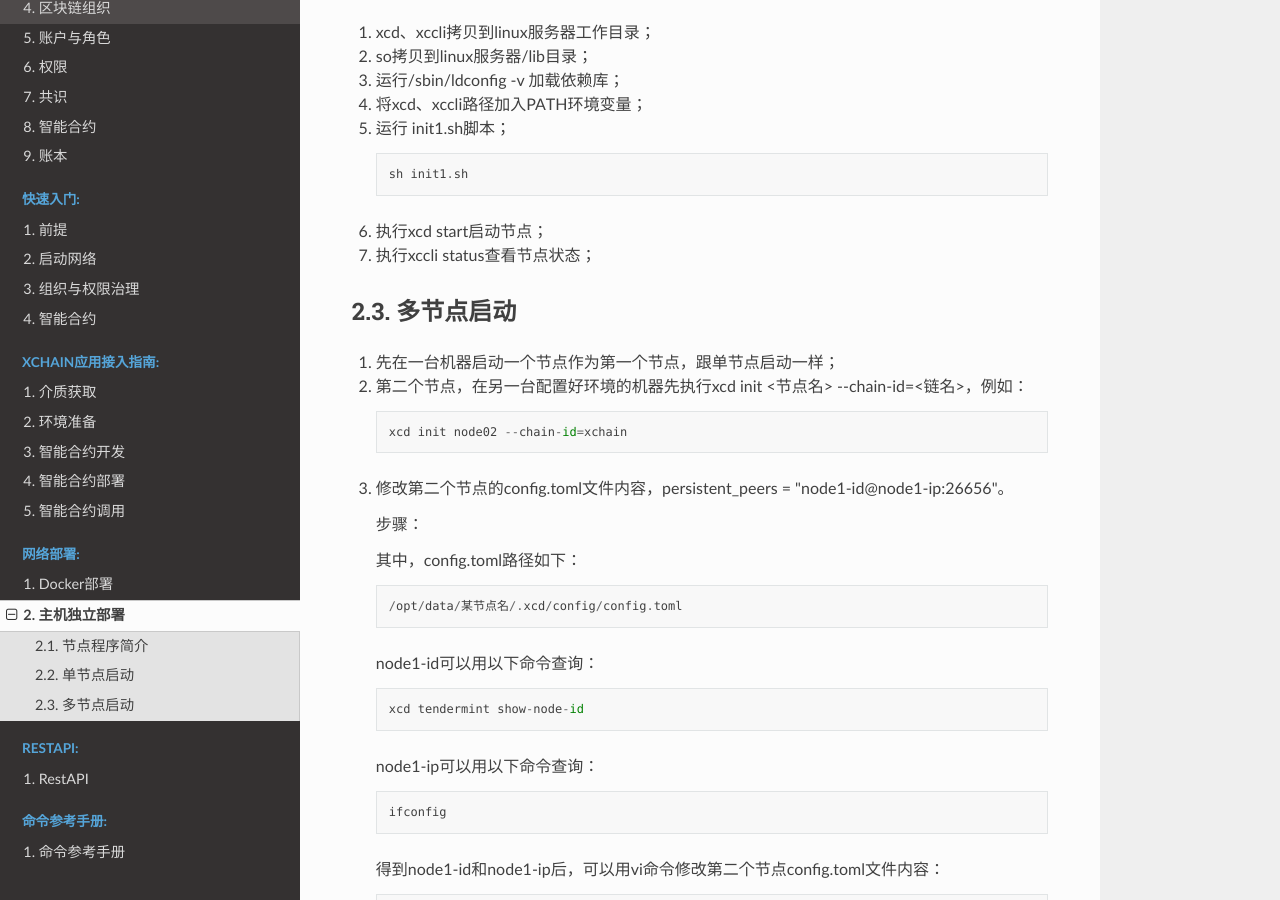
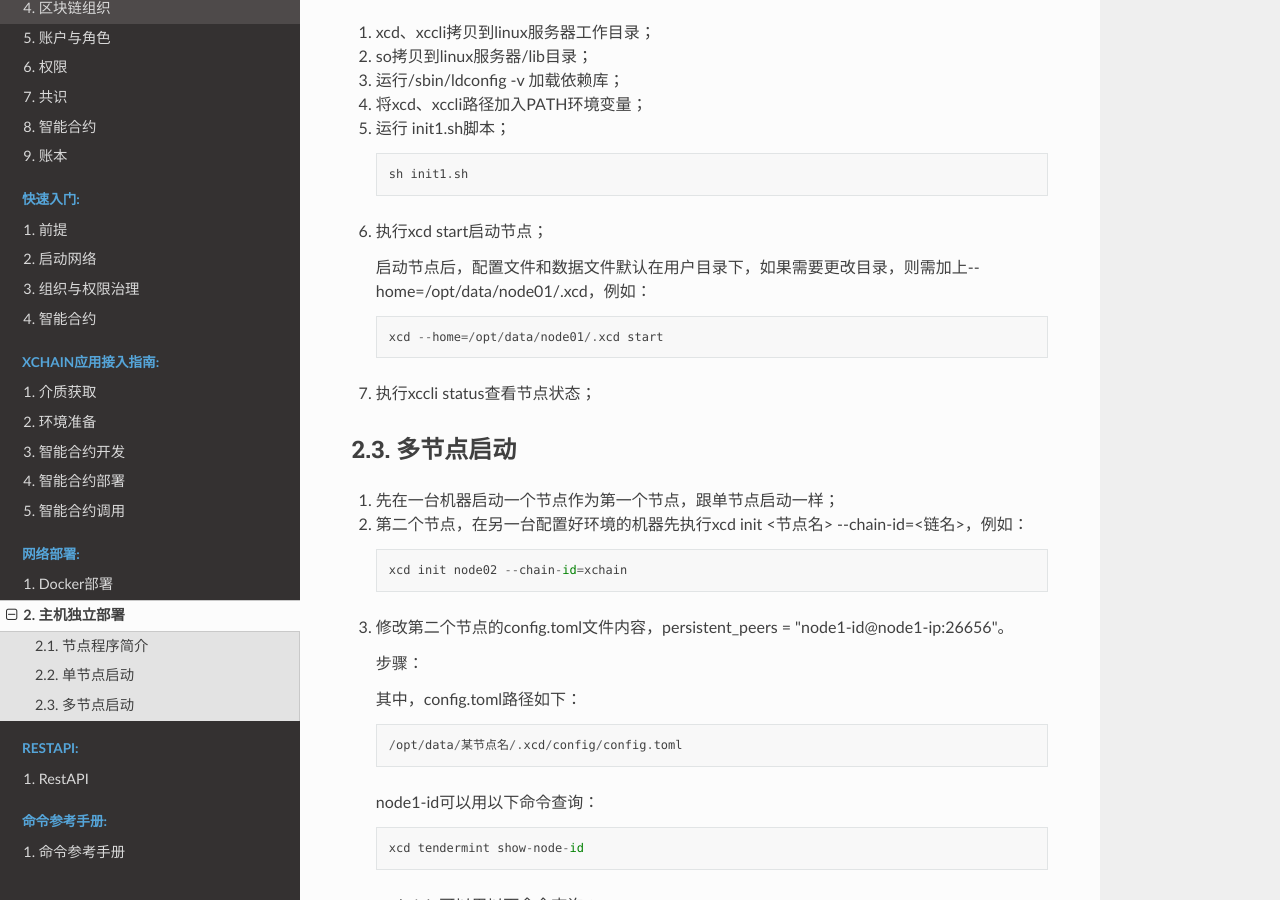
Before and after one commit to XAbaiyangdian/xchaindoc, a Sphinx documentation site: the page built from source/deployment/machine-deploy.md, in a window 1280 px wide and 900 px high, scrolled down 361 px. Built offline with Sphinx 7.4.7 and the Read the Docs theme 2.0.0, drawn with Linux system fonts in a browser that asks for light colours.

Commit message:
Update machine-deploy.md

````diff
--- a/source/deployment/machine-deploy.md
+++ b/source/deployment/machine-deploy.md
@@ -25,6 +25,12 @@ xcd：节点服务程序； xccli：客户端命令行工具； so：xcd和xccli
    ```
 
 6. 执行xcd start启动节点；
+
+   启动节点后，配置文件和数据文件默认在用户目录下，如果需要更改目录，则需加上--home=/opt/data/node01/.xcd，例如：
+
+   ```
+   xcd --home=/opt/data/node01/.xcd start
+   ```
 
 7. 执行xccli status查看节点状态；
 
````
